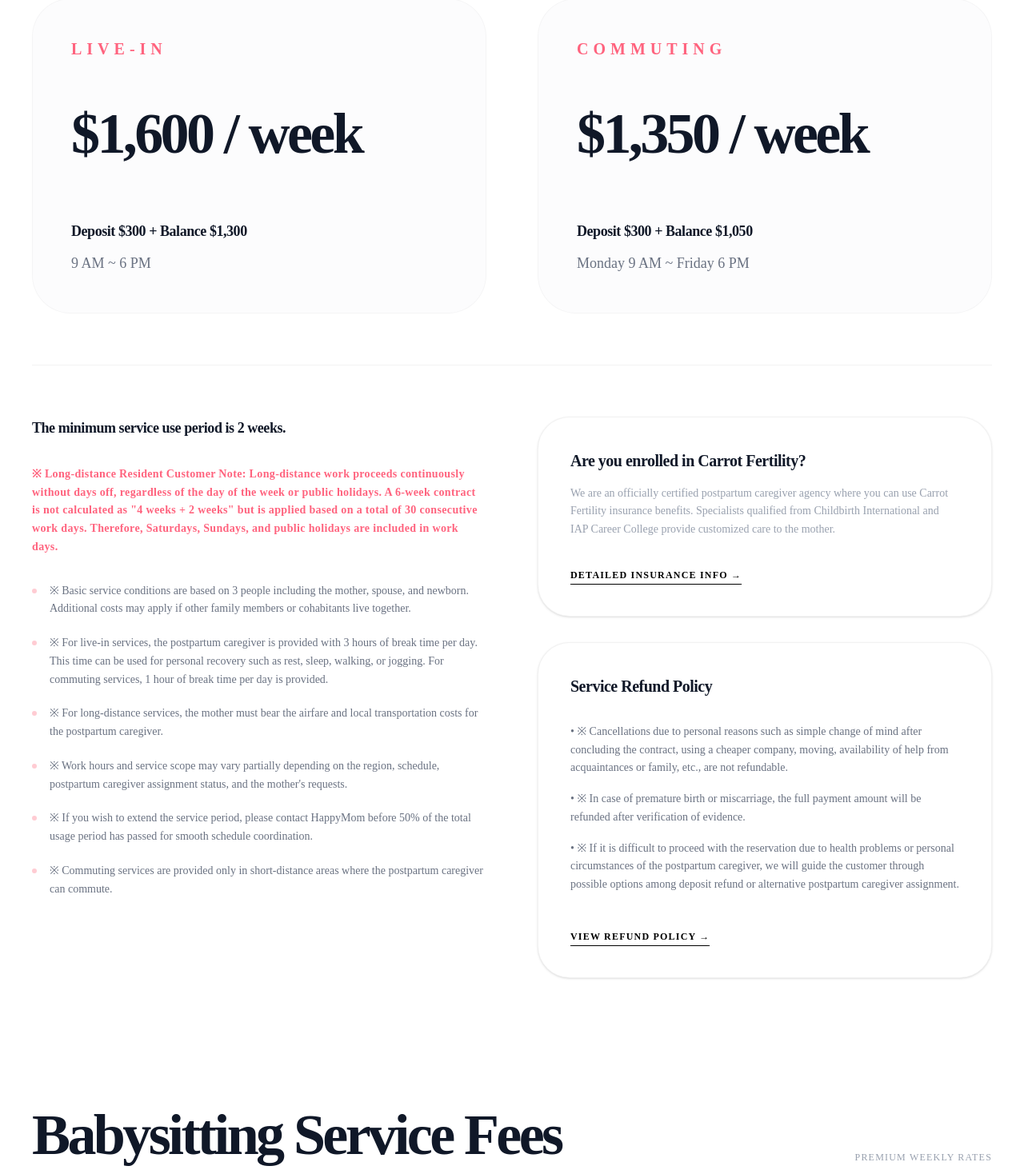
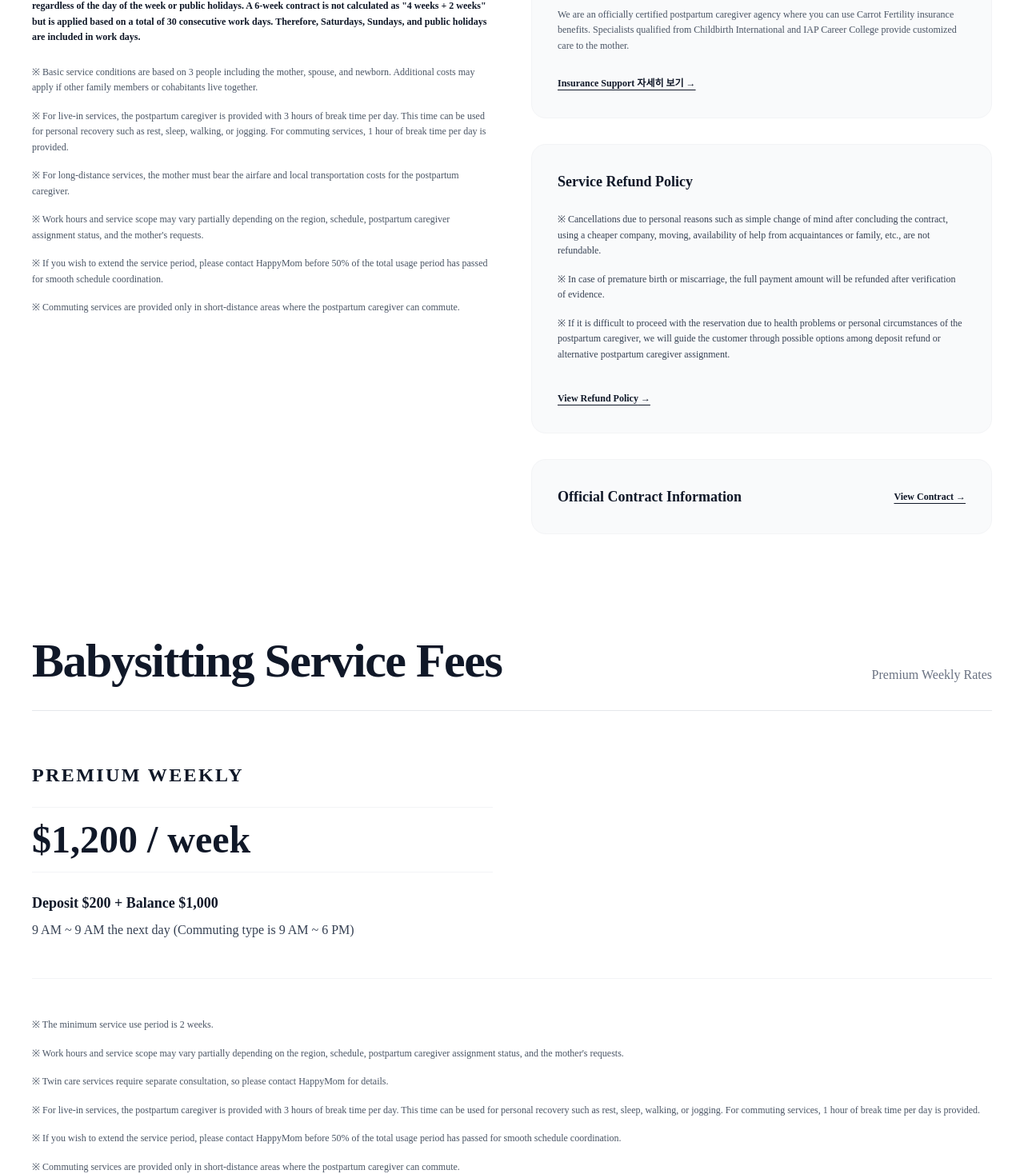
Before and after one commit to hanbrandon/happymom7080.com, a Next.js app: page /en/pricing in a window 1280 px wide. Shown: the part 1329-2797 px from the top of the page at 80% size. Built offline with nearby package versions, Linux system fonts and the light colour scheme.

Commit message:
design: restore sharp imagery, original font styling, and remove scroll indicator

```diff
--- a/src/components/pricing/PricingContent.tsx
+++ b/src/components/pricing/PricingContent.tsx
@@ -16,18 +16,18 @@ export default function PricingContent() {
       <Navbar />
 
       {/* 1. Hero Section */}
-      <section className="pt-64 pb-32 bg-white">
+      <section className="pt-48 pb-20 bg-white">
         <div className="container mx-auto px-10">
           <motion.div
-            initial={{ opacity: 0, y: 30 }}
+            initial={{ opacity: 0, y: 20 }}
             animate={{ opacity: 1, y: 0 }}
-            transition={{ duration: 1.2, ease: [0.22, 1, 0.36, 1] }}
+            transition={{ duration: 1 }}
           >
-            <span className="text-xs font-black text-rose-400 uppercase tracking-[0.5em] mb-10 block">{t('heroTag')}</span>
-            <h1 className="text-7xl md:text-[9rem] font-bold text-gray-900 tracking-tighter leading-[0.85] mb-12">
+            <span className="text-sm font-bold text-gray-500 uppercase tracking-[0.3em] mb-6 block">{t('heroTag')}</span>
+            <h1 className="text-6xl md:text-8xl font-bold text-gray-900 tracking-tighter leading-[1.1] mb-8">
               {t('heroTitle')}
             </h1>
-            <p className="text-2xl md:text-3xl text-gray-400 max-w-4xl leading-tight font-light">
+            <p className="text-xl md:text-2xl text-gray-600 max-w-3xl leading-relaxed">
               "{t('heroSubtitle')}"
             </p>
           </motion.div>
@@ -35,41 +35,41 @@ export default function PricingContent() {
       </section>
 
       {/* 2. Main Pricing Tables */}
-      <section className="py-20 bg-white border-t border-black/[0.03]">
+      <section className="py-20 bg-white border-t border-gray-100">
         <div className="container mx-auto px-10">
 
           {/* Postpartum Care Section */}
-          <div className="mb-40">
+          <div className="mb-32">
              <ScrollReveal>
-                <div className="flex items-end justify-between mb-20 border-b border-black/[0.05] pb-10">
-                    <h2 className="text-5xl md:text-7xl font-bold text-gray-900 tracking-tighter leading-none">{t('postpartumTitle')}</h2>
-                    <span className="text-gray-400 font-medium hidden md:block uppercase tracking-widest text-xs">{t('weeklyRates')}</span>
+                <div className="flex items-end justify-between mb-16 border-b border-gray-200 pb-8">
+                    <h2 className="text-4xl md:text-6xl font-bold text-gray-900 tracking-tight">{t('postpartumTitle')}</h2>
+                    <span className="text-gray-500 font-medium hidden md:block">{t('weeklyRates')}</span>
                 </div>
              </ScrollReveal>
 
              <StaggerContainer>
-                <div className="grid grid-cols-1 md:grid-cols-2 gap-16 mb-16">
+                <div className="grid grid-cols-1 md:grid-cols-2 gap-12 mb-12">
                     <StaggerItem>
-                        <div className="space-y-8 p-12 bg-gray-50/50 rounded-[3rem] border border-black/[0.03] hover:bg-gray-50 transition-colors duration-700">
-                           <h3 className="text-xl font-black text-rose-400 uppercase tracking-[0.3em]">{t('liveInTitle')}</h3>
-                           <div className="text-6xl md:text-7xl font-bold text-gray-900 py-6 tracking-tighter">
+                        <div className="space-y-6">
+                           <h3 className="text-2xl font-bold text-gray-900 uppercase tracking-widest">{t('liveInTitle')}</h3>
+                           <div className="text-5xl font-bold text-gray-900 py-4 border-y border-gray-100">
                               {t('liveInPrice')}
                            </div>
-                           <div className="space-y-3 pt-4">
-                              <p className="text-lg text-gray-900 font-bold tracking-tight">{t('liveInDeposit')}</p>
-                              <p className="text-gray-500 font-light text-lg">{t('liveInHours')}</p>
+                           <div className="space-y-2">
+                              <p className="text-lg text-gray-900 font-bold">{t('liveInDeposit')}</p>
+                              <p className="text-gray-700">{t('liveInHours')}</p>
                            </div>
                         </div>
                     </StaggerItem>
                     <StaggerItem>
-                        <div className="space-y-8 p-12 bg-gray-50/50 rounded-[3rem] border border-black/[0.03] hover:bg-gray-50 transition-colors duration-700">
-                           <h3 className="text-xl font-black text-rose-400 uppercase tracking-[0.3em]">{t('commutingTitle')}</h3>
-                           <div className="text-6xl md:text-7xl font-bold text-gray-900 py-6 tracking-tighter">
+                        <div className="space-y-6">
+                           <h3 className="text-2xl font-bold text-gray-900 uppercase tracking-widest">{t('commutingTitle')}</h3>
+                           <div className="text-5xl font-bold text-gray-900 py-4 border-y border-gray-100">
                               {t('commutingPrice')}
                            </div>
-                           <div className="space-y-3 pt-4">
-                              <p className="text-lg text-gray-900 font-bold tracking-tight">{t('commutingDeposit')}</p>
-                              <p className="text-gray-500 font-light text-lg">{t('commutingHours')}</p>
+                           <div className="space-y-2">
+                              <p className="text-lg text-gray-900 font-bold">{t('commutingDeposit')}</p>
+                              <p className="text-gray-700">{t('commutingHours')}</p>
                            </div>
                         </div>
                     </StaggerItem>
@@ -77,29 +77,22 @@ export default function PricingContent() {
              </StaggerContainer>
 
              {/* Integrated Disclaimer for Postpartum Care */}
-             <div className="grid grid-cols-1 md:grid-cols-2 gap-16 pt-16 border-t border-black/[0.05]">
+             <div className="grid grid-cols-1 md:grid-cols-2 gap-12 pt-12 border-t border-gray-100">
                 <ScrollReveal>
-                    <div className="space-y-8">
-                       <p className="text-lg text-gray-900 font-bold leading-relaxed tracking-tight">
+                    <div className="space-y-6">
+                       <p className="text-sm text-gray-900 font-bold leading-relaxed">
                           {t('minPeriod')}
                        </p>
-                       <p className="text-sm text-rose-400 font-bold leading-relaxed tracking-wide">
+                       <p className="text-xs text-gray-900 font-bold leading-relaxed">
                           ※ {t('longDistanceNote')}
                        </p>
-                       <ul className="space-y-5 text-sm text-gray-500 font-light leading-relaxed">
-                          {[
-                              t('basicConditions'),
-                              t('breakTimes'),
-                              t('transportation'),
-                              t('serviceChange'),
-                              t('extension'),
-                              t('commutingAreaNote')
-                          ].map((item, i) => (
-                              <li key={i} className="flex items-start space-x-4">
-                                  <span className="w-1.5 h-1.5 rounded-full bg-rose-200 mt-2 shrink-0" />
-                                  <span>{item}</span>
-                              </li>
-                          ))}
+                       <ul className="space-y-4 text-xs text-gray-600 font-medium leading-relaxed">
+                          <li>{t('basicConditions')}</li>
+                          <li>{t('breakTimes')}</li>
+                          <li>{t('transportation')}</li>
+                          <li>{t('serviceChange')}</li>
+                          <li>{t('extension')}</li>
+                          <li>{t('commutingAreaNote')}</li>
                        </ul>
                     </div>
                 </ScrollReveal>
@@ -109,28 +102,38 @@ export default function PricingContent() {
                     <div className="space-y-8">
                        {/* 1. Insurance Section */}
                        <StaggerItem>
-                           <div className="p-10 bg-white rounded-[2.5rem] border border-black/[0.05] shadow-sm hover:shadow-xl transition-all duration-700">
-                              <h4 className="text-xl font-bold text-gray-900 mb-4 tracking-tight">{t('carrotTitle')}</h4>
-                              <p className="text-sm text-gray-400 font-light leading-relaxed mb-8">
+                           <div className="p-8 bg-gray-50 rounded-2xl border border-gray-100">
+                              <h4 className="text-lg font-bold text-gray-900 mb-4">{t('carrotTitle')}</h4>
+                              <p className="text-xs text-gray-600 font-medium leading-relaxed mb-6">
                                  {t('carrotDesc')}
                               </p>
-                              <Link href="/guide#insurance" className="text-xs text-black font-black uppercase tracking-widest border-b border-black pb-1 hover:text-rose-400 hover:border-rose-400 transition-all">
-                                 Detailed Insurance Info →
+                              <Link href="/guide#insurance" className="text-xs text-gray-900 font-bold underline underline-offset-4 hover:text-gray-600 transition-colors">
+                                 Insurance Support 자세히 보기 →
                               </Link>
                            </div>
                        </StaggerItem>
 
                        {/* 2. Refund Summary Section */}
                        <StaggerItem>
-                           <div className="p-10 bg-white rounded-[2.5rem] border border-black/[0.05] shadow-sm hover:shadow-xl transition-all duration-700">
-                              <h4 className="text-xl font-bold text-gray-900 mb-8 tracking-tight">{t('refundTitle')}</h4>
-                              <ul className="space-y-4 text-sm text-gray-500 font-light leading-relaxed mb-10">
-                                 <li>• {t('noRefund')}</li>
-                                 <li>• {t('fullRefund')}</li>
-                                 <li>• {t('depositRefund')}</li>
+                           <div className="p-8 bg-gray-50 rounded-2xl border border-gray-100">
+                              <h4 className="text-lg font-bold text-gray-900 mb-6">{t('refundTitle')}</h4>
+                              <ul className="space-y-4 text-xs text-gray-700 font-medium leading-relaxed mb-8">
+                                 <li>{t('noRefund')}</li>
+                                 <li>{t('fullRefund')}</li>
+                                 <li>{t('depositRefund')}</li>
                               </ul>
-                              <Link href="/policy" className="text-xs text-black font-black uppercase tracking-widest border-b border-black pb-1 hover:text-rose-400 hover:border-rose-400 transition-all">
+                              <Link href="/policy" className="text-xs text-gray-900 font-bold underline underline-offset-4 hover:text-gray-600 transition-colors">
                                  {t('viewRefund')} →
+                              </Link>
+                           </div>
+                       </StaggerItem>
+
+                       {/* 3. Contract Section */}
+                       <StaggerItem>
+                           <div className="p-8 bg-gray-50 rounded-2xl border border-gray-100 flex items-center justify-between">
+                              <h4 className="text-lg font-bold text-gray-900">{t('officialContract')}</h4>
+                              <Link href="/guide#contract-step" className="text-xs text-gray-900 font-bold underline underline-offset-4 hover:text-gray-600 transition-colors">
+                                 {t('viewContract')} →
                               </Link>
                            </div>
                        </StaggerItem>
@@ -140,24 +143,24 @@ export default function PricingContent() {
           </div>
 
           {/* Babysitting */}
-          <div className="mb-40">
+          <div className="mb-32">
              <ScrollReveal>
-                <div className="flex items-end justify-between mb-20 border-b border-black/[0.05] pb-10">
-                    <h2 className="text-5xl md:text-7xl font-bold text-gray-900 tracking-tighter leading-none">{t('babysitTitle')}</h2>
-                    <span className="text-gray-400 font-medium hidden md:block uppercase tracking-widest text-xs">{t('premiumWeekly')}</span>
+                <div className="flex items-end justify-between mb-16 border-b border-gray-200 pb-8">
+                    <h2 className="text-4xl md:text-6xl font-bold text-gray-900 tracking-tight">{t('babysitTitle')}</h2>
+                    <span className="text-gray-500 font-medium hidden md:block">{t('premiumWeekly')}</span>
                 </div>
              </ScrollReveal>
 
              <ScrollReveal delay={0.2}>
-                <div className="grid grid-cols-1 md:grid-cols-2 gap-16 mb-16">
-                    <div className="space-y-8 p-12 bg-gray-50/50 rounded-[3rem] border border-black/[0.03] hover:bg-gray-50 transition-colors duration-700">
-                       <h3 className="text-xl font-black text-rose-400 uppercase tracking-[0.3em]">Premium Weekly</h3>
-                       <div className="text-6xl md:text-7xl font-bold text-gray-900 py-6 tracking-tighter">
+                <div className="grid grid-cols-1 md:grid-cols-2 gap-12 mb-12">
+                    <div className="space-y-6">
+                       <h3 className="text-2xl font-bold text-gray-900 uppercase tracking-widest">Premium Weekly</h3>
+                       <div className="text-5xl font-bold text-gray-900 py-4 border-y border-gray-100">
                           {t('babysitPrice')}
                        </div>
-                       <div className="space-y-3 pt-4">
-                          <p className="text-lg text-gray-900 font-bold tracking-tight">{t('babysitDeposit')}</p>
-                          <p className="text-gray-500 font-light text-lg">{t('babysitHours')}</p>
+                       <div className="space-y-2">
+                          <p className="text-lg text-gray-900 font-bold">{t('babysitDeposit')}</p>
+                          <p className="text-gray-700">{t('babysitHours')}</p>
                        </div>
                     </div>
                 </div>
@@ -165,24 +168,24 @@ export default function PricingContent() {
 
              {/* Integrated Disclaimer for Babysitting (Customized) */}
              <ScrollReveal>
-                <div className="pt-16 border-t border-black/[0.05]">
-                   <ul className="grid grid-cols-1 md:grid-cols-2 gap-x-16 gap-y-6 text-sm text-gray-500 font-light leading-relaxed">
+                <div className="pt-12 border-t border-gray-100">
+                   <ul className="space-y-4 text-xs text-gray-600 font-medium leading-relaxed">
                       <li>※ {t('minPeriod')}</li>
-                      <li>• {t('serviceChange')}</li>
-                      <li>• {t('twins')}</li>
-                      <li>• {t('breakTimes')}</li>
-                      <li>• {t('extension')}</li>
-                      <li>• {t('commutingAreaNote')}</li>
+                      <li>{t('serviceChange')}</li>
+                      <li>{t('twins')}</li>
+                      <li>{t('breakTimes')}</li>
+                      <li>{t('extension')}</li>
+                      <li>{t('commutingAreaNote')}</li>
                    </ul>
                 </div>
              </ScrollReveal>
           </div>
 
           {/* Additional Fees Table */}
-          <div className="mb-40">
+          <div className="mb-32">
              <ScrollReveal>
-                <div className="flex flex-col md:flex-row md:items-end justify-between mb-20 border-b border-black/[0.05] pb-10 gap-6">
-                    <h2 className="text-5xl md:text-7xl font-bold text-gray-900 tracking-tighter leading-none">{t('additionalFeesTitle')}</h2>
+                <div className="flex flex-col md:flex-row md:items-end justify-between mb-16 border-b border-gray-200 pb-8 gap-4">
+                    <h2 className="text-4xl md:text-6xl font-bold text-gray-900 tracking-tight">{t('additionalFeesTitle')}</h2>
                 </div>
              </ScrollReveal>
 
@@ -190,24 +193,28 @@ export default function PricingContent() {
                 <div className="overflow-x-auto">
                     <table className="w-full text-left border-collapse">
                        <thead>
-                          <tr className="border-b-2 border-black">
-                             <th className="py-8 text-xl font-black text-black uppercase tracking-widest">{t('feeTable.category')}</th>
-                             <th className="py-8 text-xl font-black text-black uppercase tracking-widest">{t('feeTable.liveIn')}</th>
-                             <th className="py-8 text-xl font-black text-black uppercase tracking-widest">{t('feeTable.commuting')}</th>
+                          <tr className="border-b-2 border-gray-900">
+                             <th className="py-6 text-xl font-bold text-gray-900">{t('feeTable.category')}</th>
+                             <th className="py-6 text-xl font-bold text-gray-900">{t('feeTable.liveIn')}</th>
+                             <th className="py-6 text-xl font-bold text-gray-900">{t('feeTable.commuting')}</th>
                           </tr>
                        </thead>
-                       <tbody className="divide-y divide-black/[0.05]">
-                          {[
-                              { label: t('feeTable.preschool'), rate: t('feeTable.rates.preschool') },
-                              { label: t('feeTable.school'), rate: t('feeTable.rates.school') },
-                              { label: t('feeTable.extraAdult'), rate: t('feeTable.rates.extraAdult') }
-                          ].map((row, i) => (
-                              <tr key={i} className="group hover:bg-gray-50 transition-colors duration-500">
-                                 <td className="py-10 text-xl font-bold text-gray-900 tracking-tight">{row.label}</td>
-                                 <td className="py-10 text-xl text-gray-500 font-light">{row.rate}</td>
-                                 <td className="py-10 text-xl text-gray-500 font-light">{row.rate}</td>
-                              </tr>
-                          ))}
+                       <tbody className="divide-y divide-gray-100">
+                          <tr>
+                             <td className="py-8 text-lg font-bold text-gray-900">{t('feeTable.preschool')}</td>
+                             <td className="py-8 text-lg text-gray-700 font-medium">{t('feeTable.rates.preschool')}</td>
+                             <td className="py-8 text-lg text-gray-700 font-medium">{t('feeTable.rates.preschool')}</td>
+                          </tr>
+                          <tr>
+                             <td className="py-8 text-lg font-bold text-gray-900">{t('feeTable.school')}</td>
+                             <td className="py-8 text-lg text-gray-700 font-medium">{t('feeTable.rates.school')}</td>
+                             <td className="py-8 text-lg text-gray-700 font-medium">{t('feeTable.rates.school')}</td>
+                          </tr>
+                          <tr>
+                             <td className="py-8 text-lg font-bold text-gray-900">{t('feeTable.extraAdult')}</td>
+                             <td className="py-8 text-lg text-gray-700 font-medium">{t('feeTable.rates.extraAdult')}</td>
+                             <td className="py-8 text-lg text-gray-700 font-medium">{t('feeTable.rates.extraAdult')}</td>
+                          </tr>
                        </tbody>
                     </table>
                 </div>
@@ -215,11 +222,11 @@ export default function PricingContent() {
 
              {/* Integrated Disclaimer for Additional Fees */}
              <ScrollReveal>
-                <div className="pt-12 space-y-4">
-                   <p className="text-sm text-gray-500 font-light leading-relaxed italic">
+                <div className="pt-8 space-y-2">
+                   <p className="text-xs text-gray-600 font-medium leading-relaxed">
                       ※ {t('additionalFeesDesc')}
                    </p>
-                   <p className="text-sm text-gray-500 font-light leading-relaxed italic">
+                   <p className="text-xs text-gray-600 font-medium leading-relaxed">
                       {t('localCriteria')}
                    </p>
                 </div>
@@ -229,17 +236,17 @@ export default function PricingContent() {
       </section>
 
       {/* 3. Final CTA */}
-      <section className="pb-40 bg-white">
+      <section className="pb-32 bg-white">
          <div className="container mx-auto px-10">
             <ScrollReveal>
-                <div className="relative w-full h-[450px] overflow-hidden rounded-[4rem] p-16 md:p-24 flex flex-col justify-center items-start group shadow-2xl shadow-rose-100/50">
-                  <Image src="https://images.unsplash.com/photo-1464822759023-fed622ff2c3b?q=80&w=2000&auto=format&fit=crop" alt="CTA" fill className="object-cover group-hover:scale-105 transition-transform duration-[2000ms] ease-out" />
-                  <div className="absolute inset-0 bg-black/60 group-hover:bg-black/50 transition-colors duration-700" />
-                  <div className="relative z-10 max-w-3xl">
-                    <h2 className="text-4xl md:text-6xl font-bold text-white leading-[1.05] tracking-tighter mb-12">
-                      Have more questions <br />about our <span className="text-rose-400">pricing plans?</span>
+                <div className="relative w-full h-[300px] overflow-hidden rounded-[2.5rem] p-10 md:p-16 flex flex-col justify-center items-start group shadow-xl">
+                  <Image src="https://images.unsplash.com/photo-1464822759023-fed622ff2c3b?q=80&w=2000&auto=format&fit=crop" alt="CTA" fill className="object-cover group-hover:scale-105 transition-transform duration-1000" />
+                  <div className="absolute inset-0 bg-black/50 group-hover:bg-black/40 transition-colors duration-500" />
+                  <div className="relative z-10 max-w-2xl space-y-10">
+                    <h2 className="text-2xl md:text-3xl font-medium text-white leading-tight tracking-tight">
+                      Have more questions <br />about our <span className="underline decoration-gray-500 underline-offset-8">pricing plans?</span>
                     </h2>
-                    <button className="h-16 px-12 bg-white text-black font-black text-xs rounded-full hover:bg-rose-400 hover:text-white transition-all duration-500 uppercase tracking-[0.4em] shadow-xl">
+                    <button className="h-12 px-10 bg-white text-gray-900 font-bold text-xs rounded-full hover:bg-gray-100 transition-all uppercase tracking-[0.2em]">
                       {t('getQuote')}
                     </button>
                   </div>
```
Also changed, not shown: src/components/about/AboutContent.tsx (+27 -28 lines), src/components/guide/GuideContent.tsx (+27 -30 lines), src/components/home/Hero.tsx (+19 -29 lines), src/components/home/Mission.tsx (+11 -24 lines), src/components/home/Services.tsx (+19 -18 lines), src/components/home/Story.tsx (+8 -11 lines).
